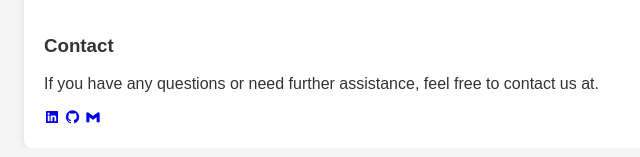
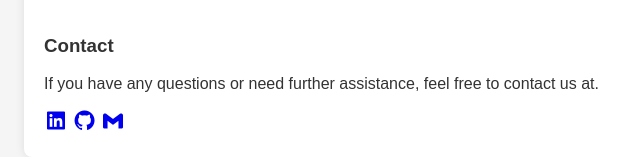
Before and after one commit to nikhiltelase/cafe-api, a Flask app: page / in a window 1280 px wide. Shown: the part 5042-5199 px from the top of the page, without its empty margins (84-724 px from the left). Before the commit the page ends 5166 px from the top, so only its background shows below. Run offline with Flask 3, Linux system fonts and the light colour scheme.

Commit message:
update some css

```diff
--- a/static/style.css
+++ b/static/style.css
@@ -86,3 +86,9 @@ code {
     padding: 2px 4px;
     border-radius: 4px;
 }
+
+.contact{
+    a{
+        font-size: x-large;
+    }
+}
--- a/templates/index.html
+++ b/templates/index.html
@@ -238,7 +238,7 @@ print(response.json())</code></pre>
 
         <h3>Contact</h3>
         <p>If you have any questions or need further assistance, feel free to contact us at.</p>
-        <div>
+        <div class="contact">
             <a href="https://www.linkedin.com/in/nikhiltelase/"><i class='bx bxl-linkedin-square'></i></a>
             <a href="https://github.com/nikhiltelase/cafe-api"><i class='bx bxl-github' ></i></a>
             <a href="mailto:nikhiltelase@gmail.com"><i class='bx bxl-gmail' ></i></a>
```
